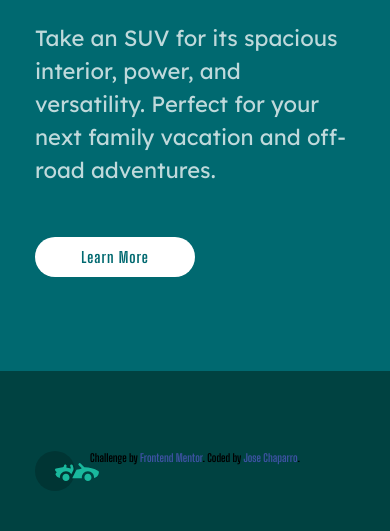
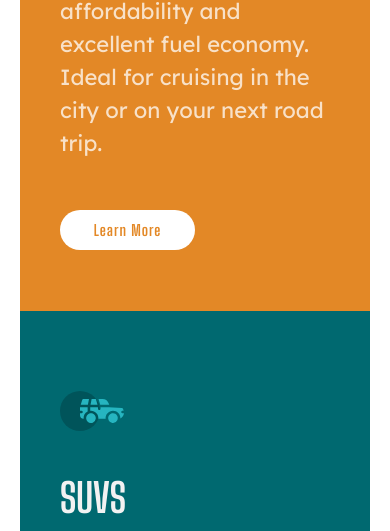
Before and after one commit to jchapar/3_Column_Card, a plain HTML site: page index.html in a window 390 px wide. Shown: the part 309-840 px from the top of the page. Drawn offline with Linux system fonts and the light colour scheme.

Commit message:
media queries for mobile added

```diff
--- a/index.html
+++ b/index.html
@@ -45,11 +45,12 @@
         <a href="#" class="btn btn-3">Learn More</a>
       </div>
     </div>
+
+    <div class="attribution">
+      Challenge by <a href="https://www.frontendmentor.io?ref=challenge" target="_blank">Frontend Mentor</a>.
+      Coded by <a href="#">Jose Chaparro</a>.
+    </div>
   </div>
 
-  <div class="attribution">
-    Challenge by <a href="https://www.frontendmentor.io?ref=challenge" target="_blank">Frontend Mentor</a>.
-    Coded by <a href="#">Jose Chaparro</a>.
-  </div>
 </body>
 </html>
--- a/styles.css
+++ b/styles.css
@@ -25,10 +25,11 @@ a {
 
 .container {
   max-width: 1440px;
-  height: 90vh;
+  height: 100vh;
   width: 100%;
-  margin: 0 auto;
+  margin: 40px auto;
   display: flex;
+  flex-direction: column;
   justify-content: center;
   align-items: center;
 }
@@ -36,6 +37,8 @@ a {
 .columns {
   display: grid;
   grid-template-columns: repeat(3, 1fr);
+  border-radius: 10px;
+  /* overflow: hidden; */
 }
 
 .column {
@@ -104,6 +107,7 @@ a {
 }
 
 .attribution {
+  margin-top: 20px;
   font-size: 11px;
   text-align: center;
 }
@@ -111,8 +115,31 @@ a {
   color: hsl(228, 45%, 44%);
 }
 
-@media (max-width: 400px) {
+@media (max-width: 500px) {
+  .container {
+    margin: 0;
+  }
   .columns {
     grid-template-columns: 1fr;
+    height: 100vh;
+    padding: 20px;
+    border-radius: 10px;
+  }
+
+  .column {
+    width: 100%;
+  }
+
+  .column-1 {
+    border-top-left-radius: 10px;
+    border-top-right-radius: 10px;
+  }
+  .column-3 {
+    border-bottom-left-radius: 10px;
+    border-bottom-right-radius: 10px;
+  }
+
+  .attribution {
+    display: none;
   }
 }
```
